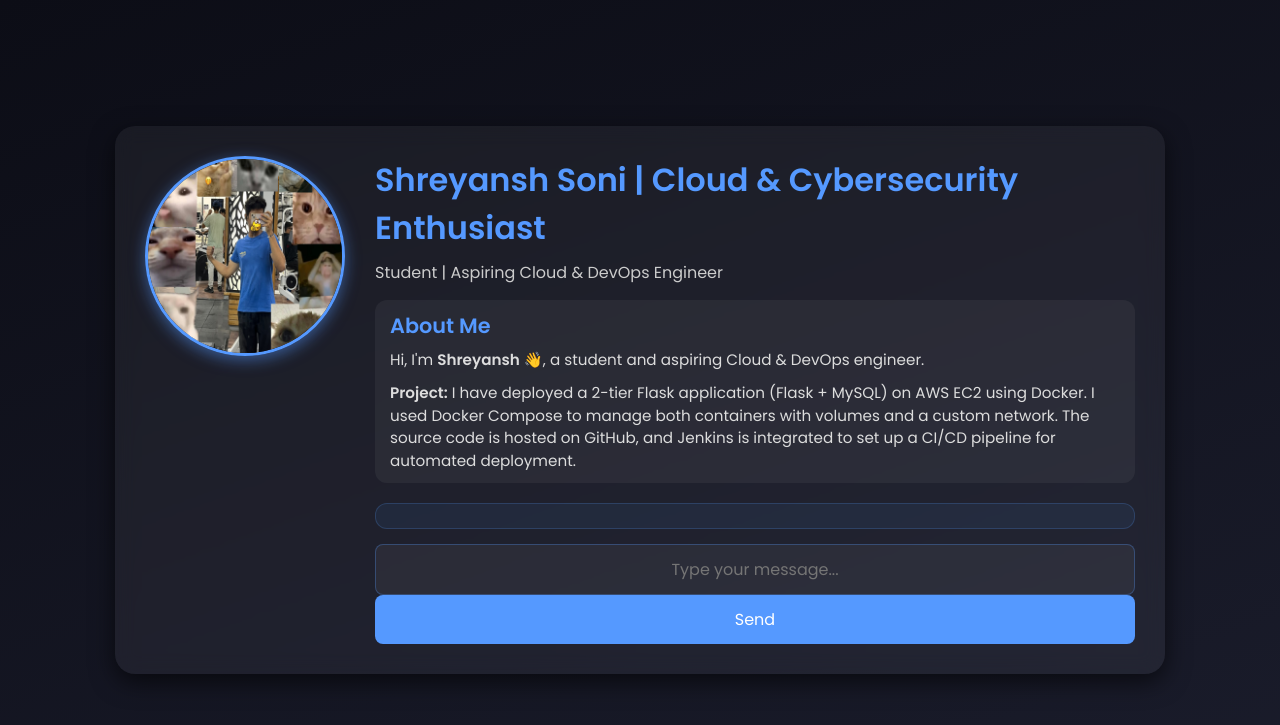
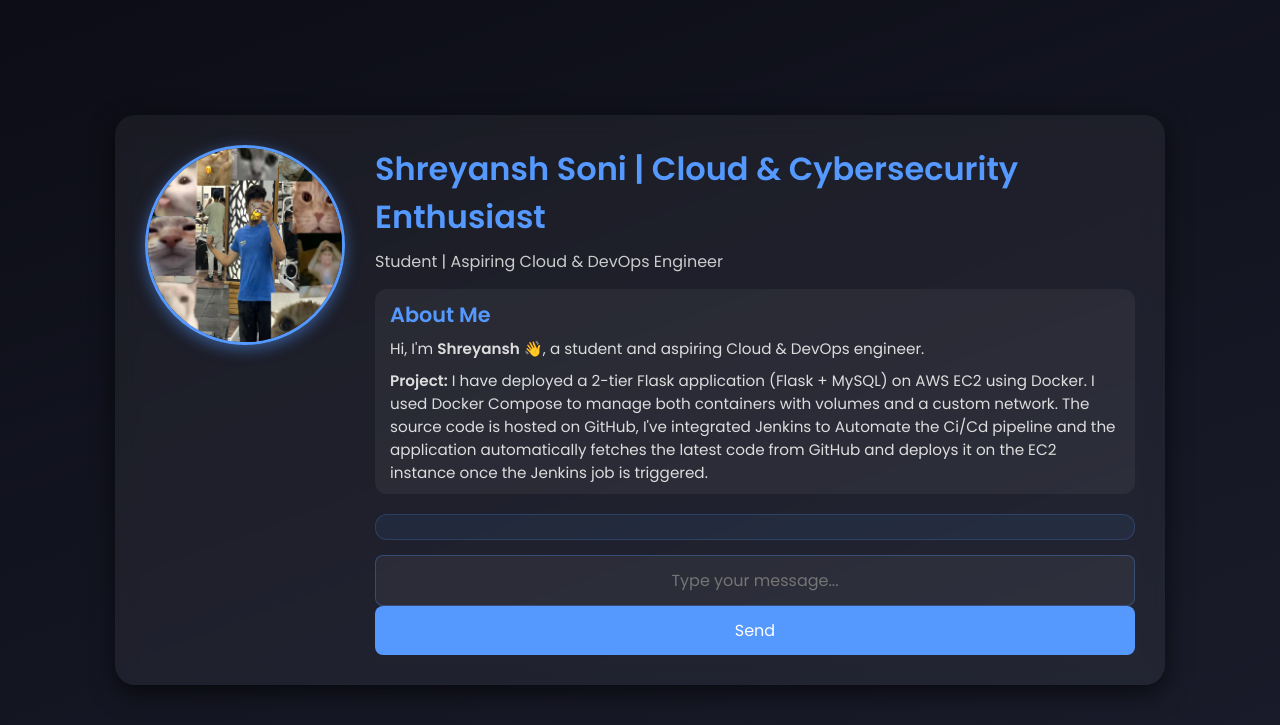
Before and after one commit to Shreyanshh-py/Ci-Cd-pipeline-using-jenkins, a Flask app: page / in a window 1280 px wide. Shown: the top 725 px of the page. Run offline with Flask 3, Linux system fonts and the light colour scheme; data that the repository does not hold is empty; some libraries are stand-ins or nearby versions.

Commit message:
Changed index.html

```diff
--- a/templates/index.html
+++ b/templates/index.html
@@ -179,7 +179,7 @@
                 <p style="margin-top:10px;">
                     <b>Project:</b> I have deployed a 2-tier Flask application (Flask + MySQL) on AWS EC2 using Docker.
                     I used Docker Compose to manage both containers with volumes and a custom network.
-                    The source code is hosted on GitHub, and Jenkins is integrated to set up a CI/CD pipeline for automated deployment.
+                    The source code is hosted on GitHub, I've integrated Jenkins to Automate the Ci/Cd pipeline and the application automatically fetches the latest code from GitHub and deploys it on the EC2 instance once the Jenkins job is triggered.
                 </p>
             </div>
 
```
